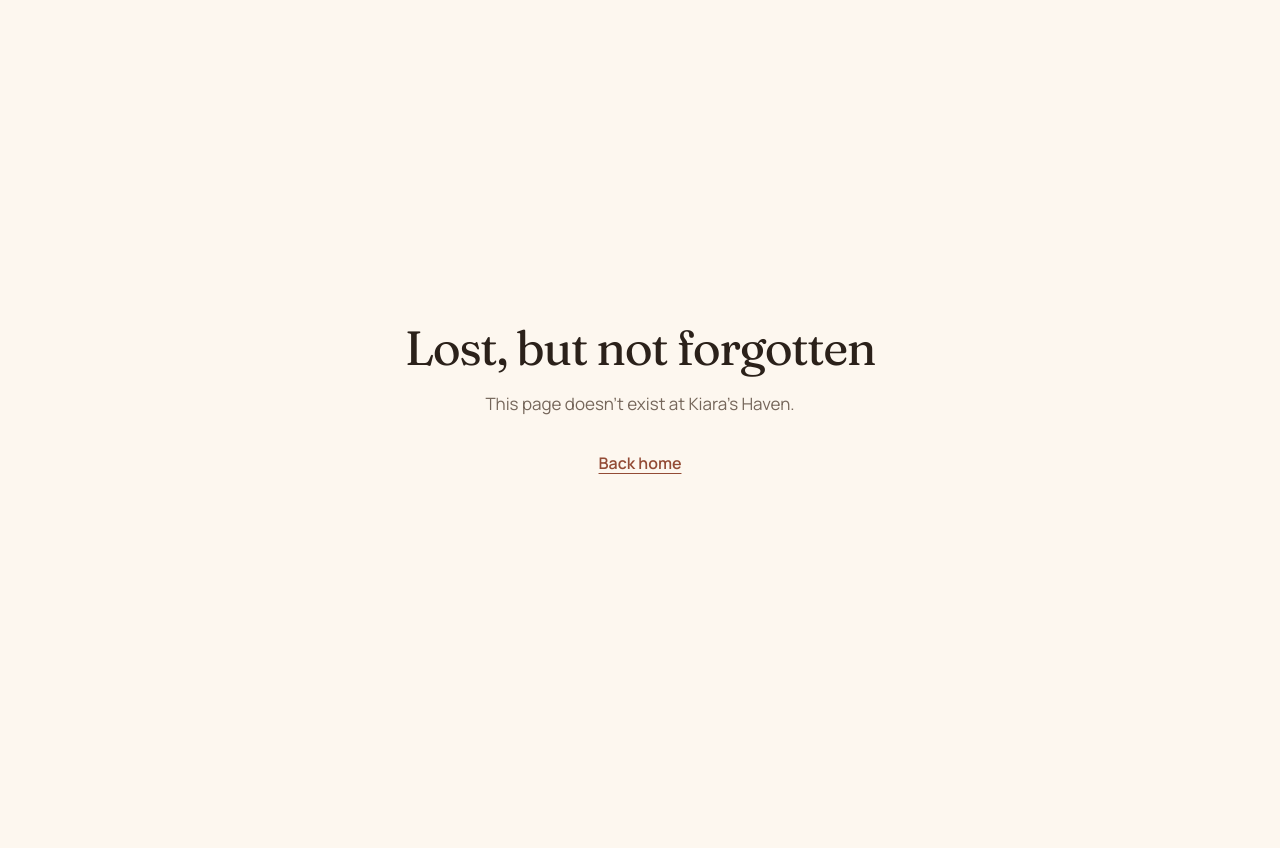
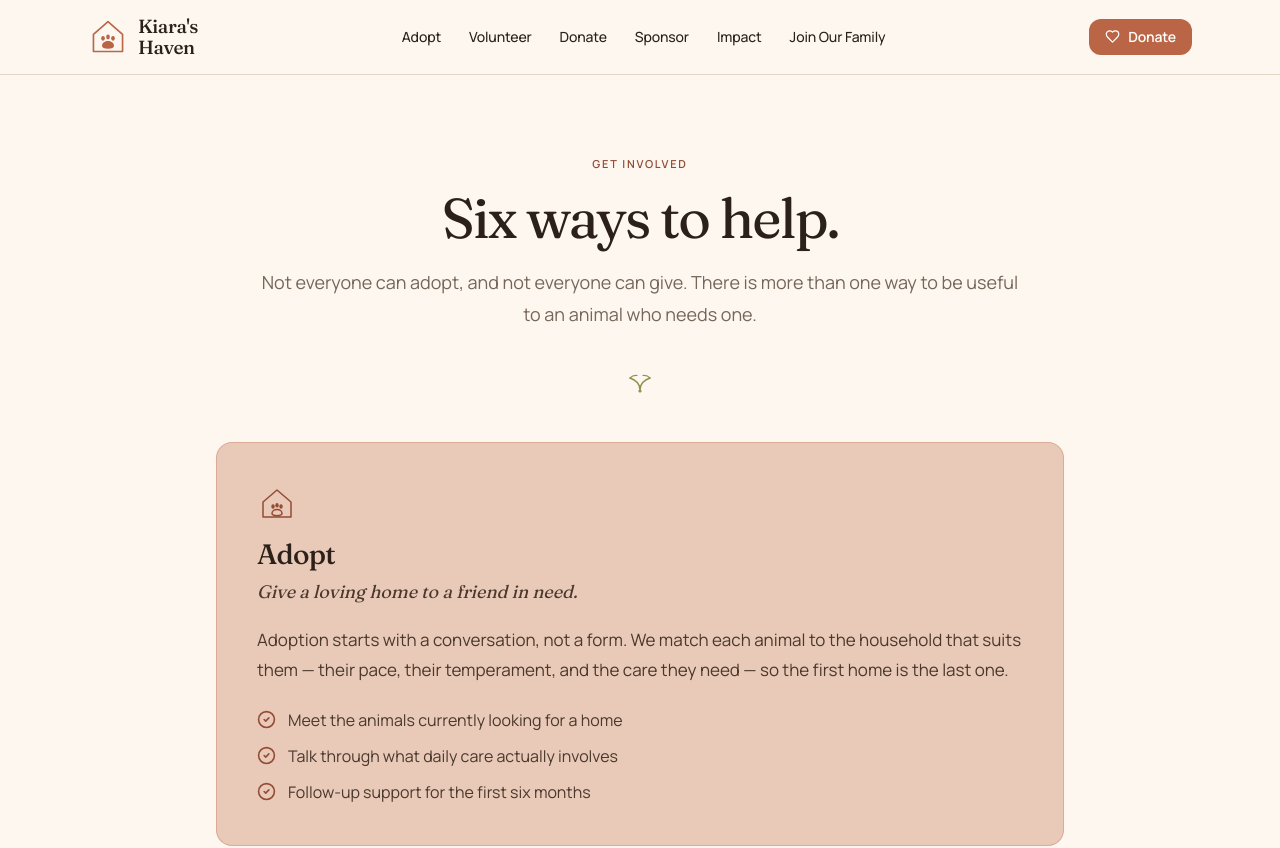
Before and after one commit to cherimedz/Kiara-s-Haven-Website, a Next.js app: page /get-involved in a window 1280 px wide. Before the commit this address had no page. Shown: the top 848 px of the page. Before the commit the page ends 800 px from the top, so only its background shows below. Built offline with nearby package versions, Linux system fonts and the light colour scheme.

Commit message:
feat: add /get-involved page with an anchored section per action

```diff
--- /dev/null
+++ b/app/get-involved/page.jsx
@@ -0,0 +1,98 @@
+import { CheckCircle2 } from "lucide-react";
+
+import Navbar from "@/app/components/layout/Navbar";
+import Footer from "@/app/components/layout/Footer";
+import Button from "@/app/components/ui/Button";
+import Eyebrow from "@/app/components/ui/Eyebrow";
+import LeafDivider from "@/app/components/illustrations/LeafDivider";
+import * as ActionIcons from "@/app/components/illustrations/ActionIcons";
+import { ACTIONS } from "@/app/lib/actions";
+import { getPalette } from "@/app/lib/palette";
+import { buildMetadata } from "@/app/lib/siteMetadata";
+
+export const metadata = buildMetadata({
+  title: "Get involved",
+  description:
+    "Six ways to help at Kiara's Haven — adopt, volunteer, donate, sponsor, follow our impact, or join the community.",
+});
+
+export default function GetInvolvedPage() {
+  return (
+    <>
+      <Navbar />
+
+      <main>
+        <section className="px-6 pt-14 pb-10 md:pt-20">
+          <div className="max-w-3xl mx-auto text-center">
+            <Eyebrow className="mb-4">Get involved</Eyebrow>
+            <h1 className="font-display font-normal text-ink text-[clamp(2.5rem,4.5vw,3.5rem)] leading-[1.04] tracking-[-0.035em] mb-5">
+              Six ways to help.
+            </h1>
+            <p className="text-[18px] leading-[1.75] text-mute">
+              Not everyone can adopt, and not everyone can give. There is more
+              than one way to be useful to an animal who needs one.
+            </p>
+          </div>
+        </section>
+
+        <div className="flex justify-center text-simba-secondary">
+          <LeafDivider />
+        </div>
+
+        <div className="max-w-4xl mx-auto px-6 py-12 space-y-5">
+          {ACTIONS.map(({ id, label, summary, detail, points, icon, token }) => {
+            const Icon = ActionIcons[icon];
+            const palette = getPalette(token);
+
+            return (
+              // scroll-mt clears the sticky navbar when linked to directly.
+              <section
+                key={id}
+                id={id}
+                className={`scroll-mt-24 rounded-2xl border p-8 md:p-10 ${palette.tint} ${palette.border}`}
+              >
+                <Icon aria-hidden="true" className={`${palette.accent} mb-4`} />
+
+                <h2 className="font-display font-medium text-ink text-[28px] leading-[1.1] tracking-[-0.025em] mb-2">
+                  {label}
+                </h2>
+                <p className="font-display italic text-[18px] leading-[1.5] text-warm mb-5">
+                  {summary}
+                </p>
+                <p className="text-[17px] leading-[1.75] text-warm mb-6">{detail}</p>
+
+                <ul className="space-y-2.5 list-none">
+                  {points.map((point) => (
+                    <li
+                      key={point}
+                      className="flex items-start gap-3 text-[16px] leading-[1.6] text-warm"
+                    >
+                      <CheckCircle2
+                        size={19}
+                        aria-hidden="true"
+                        className={`${palette.accent} shrink-0 mt-0.5`}
+                      />
+                      {point}
+                    </li>
+                  ))}
+                </ul>
+              </section>
+            );
+          })}
+        </div>
+
+        <section className="px-6 pb-20">
+          <div className="max-w-3xl mx-auto text-center">
+            <p className="text-[17px] leading-[1.7] text-mute mb-6">
+              Kiara&apos;s Haven is a demo concept, so nothing here collects real
+              money or real sign-ups — but this is where each of these would begin.
+            </p>
+            <Button href="/#contact">Get in touch</Button>
+          </div>
+        </section>
+      </main>
+
+      <Footer />
+    </>
+  );
+}
```
